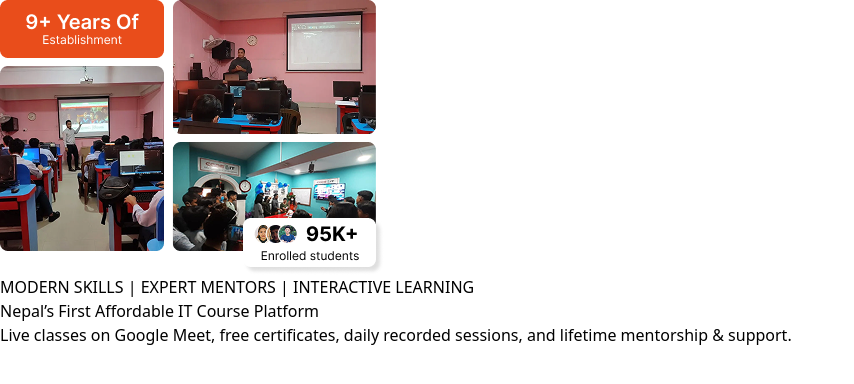
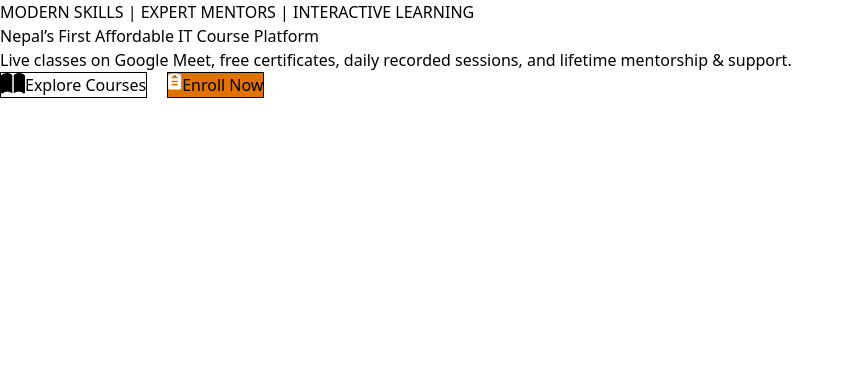
Before and after one commit to Dhiren777/codeit, a website: page src/hero-section.html in a window 1280 px wide. Shown: the whole page, without its empty margins (0-854 px from the left). Drawn offline with Linux system fonts and the light colour scheme.

Commit message:
create hero section

```diff
--- a/src/hero-section.html
+++ b/src/hero-section.html
@@ -1,24 +1,35 @@
 <!DOCTYPE html>
 <html lang="en">
+
 <head>
     <meta charset="UTF-8">
     <meta name="viewport" content="width=device-width, initial-scale=1.0">
     <title>Document</title>
     <link rel="stylesheet" href="css/app.css" />
 </head>
+
 <body>
+    <section>
         <div>
-            <img src="assets/images/hero_section_photo.png" alt="">
-
             <div>
                 <p>MODERN SKILLS | EXPERT MENTORS | INTERACTIVE LEARNING</p>
                 <p>Nepal’s First Affordable IT Course Platform</p>
-                <p>Live classes on Google Meet, free certificates,
-                daily recorded sessions, and lifetime mentorship & support.</p>
+                <p>Live classes on Google Meet, free certificates, daily recorded sessions,
+                    and lifetime mentorship & support.
+                </p>
             </div>
-
+            <div class="flex gap-5">
+                <button class="border flex">
+                    <img src="assets/images/explore.png" alt="">Explore Courses
+                </button>
+                <button class="border flex bg-amber-600">
+                    <img src="assets/images/enroll.png" alt=""> Enroll Now
+                </button>
+            </div>
         </div>
+    </section>
 
 
 </body>
+
 </html>
```
Also changed, not shown: src/assets/images/enroll.png (added), src/assets/images/explore.png (added), src/assets/images/hero_section_photo.png (deleted), src/css/app.css.
